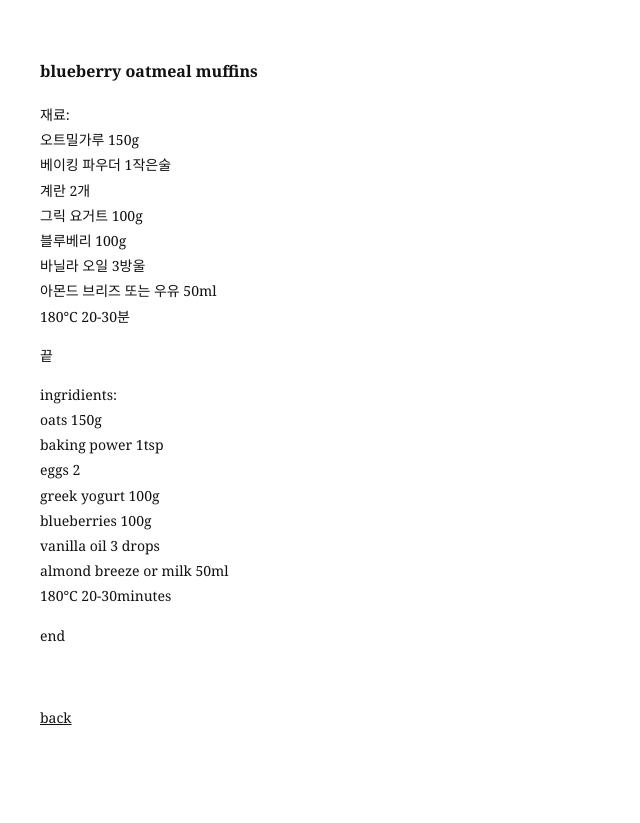
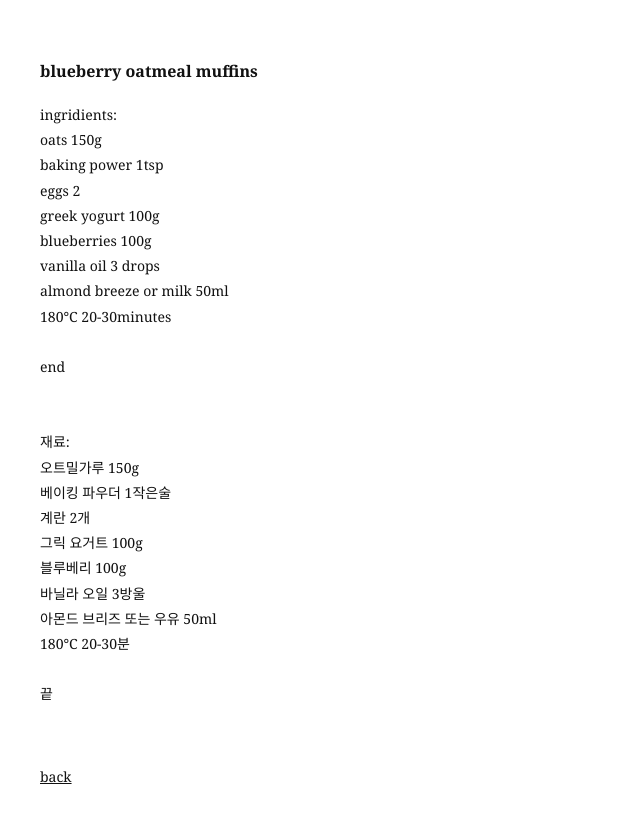
Before and after one commit to Captain-Nimosi/nimosi, a Jekyll site: the page built from _posts/kitchen/2026-08-24-blueberry-oatmeal-muffins.md, in a window 1280 px wide. Shown: the top 823 px of the page, without its empty margins (0-640 px from the left). Built offline with Jekyll 4.4.1, drawn with Linux system fonts in a browser that asks for light colours; part of the change alters nothing that is shown.

```diff
--- a/_posts/kitchen/2026-08-24-blueberry-oatmeal-muffins.md
+++ b/_posts/kitchen/2026-08-24-blueberry-oatmeal-muffins.md
@@ -4,6 +4,16 @@ title: "blueberry oatmeal muffins"
 date: 2026-08-24
 categories: [kitchen]
 ---
+ingridients:<br>
+oats 150g<br>
+baking power 1tsp<br>
+eggs 2<br>
+greek yogurt 100g<br>
+blueberries 100g<br>
+vanilla oil 3 drops<br>
+almond breeze or milk 50ml<br>
+180°C 20-30minutes<br><br>
+end<br><br><br>
 재료:<br>
 오트밀가루 150g<br>
 베이킹 파우더 1작은술<br>
@@ -12,18 +22,5 @@ categories: [kitchen]
 블루베리 100g<br>
 바닐라 오일 3방울<br>
 아몬드 브리즈 또는 우유 50ml<br>
-180°C 20-30분
-
+180°C 20-30분<br><br>
 끝
-
-ingridients:<br>
-oats 150g<br>
-baking power 1tsp<br>
-eggs 2<br>
-greek yogurt 100g<br>
-blueberries 100g<br>
-vanilla oil 3 drops<br>
-almond breeze or milk 50ml<br>
-180°C 20-30minutes
-
-end
```
